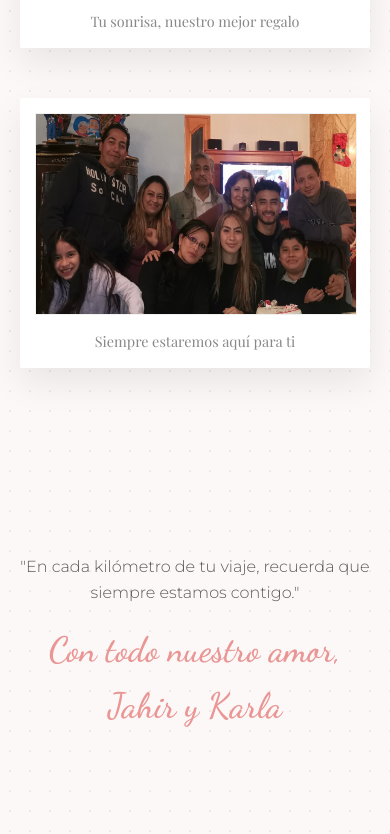
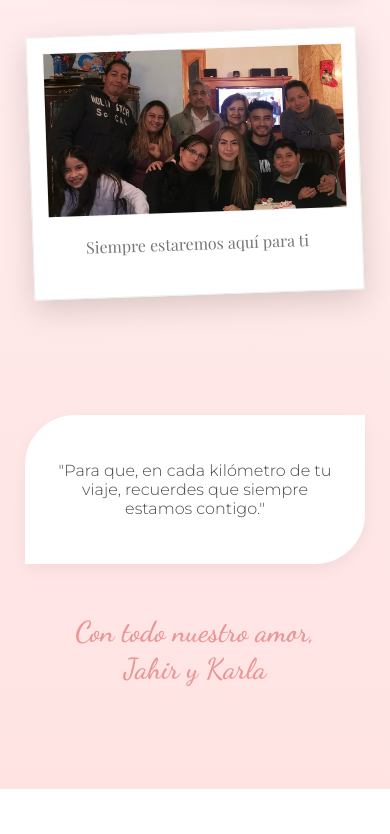
Before and after one commit to ecuacuasrivera-hub/15-a-os-Mona-Gift-, a plain HTML site: page index.html in a window 390 px wide. Shown: the part 899-1733 px from the top of the page. After the commit the page ends 1688 px from the top, so only its background shows below. Drawn offline with nearby package versions, Linux system fonts and the light colour scheme; a web font is replaced by a local one.

Commit message:
Update index.html

```diff
--- a/index.html
+++ b/index.html
@@ -7,78 +7,165 @@
     <link href="https://fonts.googleapis.com/css2?family=Dancing+Script:wght@600&family=Playfair+Display:ital,wght@0,400;1,400&family=Montserrat:wght@300&display=swap" rel="stylesheet">
     <style>
         :root {
-            --color-fondo: #fcf8f7;
-            --color-acento: #d4a373;
-            --color-rosa: #e99695;
-            --color-texto: #5a5a5a;
+            --color-fondo-inicio: #fff5f5;
+            --color-fondo-fin: #ffe3e3;
+            --color-rosa-fuerte: #e99695;
+            --color-dorado: #d4a373;
+            --color-texto: #4a4a4a;
         }
+
         body {
-            background-color: var(--color-fondo);
-            background-image: radial-gradient(#f3e7e4 1px, transparent 1px);
-            background-size: 20px 20px;
+            background: linear-gradient(180deg, var(--color-fondo-inicio) 0%, var(--color-fondo-fin) 100%);
+            min-height: 100vh;
             margin: 0;
             padding: 0;
             font-family: 'Montserrat', sans-serif;
             color: var(--color-texto);
-            line-height: 1.6;
+            overflow-x: hidden;
+            position: relative;
         }
+
+        /* Elementos decorativos de fondo (Siluetas) */
+        .decoracion {
+            position: fixed;
+            opacity: 0.1;
+            z-index: 0;
+            pointer-events: none;
+        }
+
+        .camara { top: 10%; left: 5%; width: 100px; transform: rotate(-15deg); }
+        .estrellas { top: 20%; right: 10%; width: 80px; }
+        .fotos-antiguas { bottom: 10%; left: 8%; width: 120px; transform: rotate(10deg); }
+        .camara-derecha { bottom: 15%; right: 5%; width: 90px; transform: rotate(20deg); }
+
         header {
-            padding: 80px 20px 40px;
+            padding: 60px 20px;
             text-align: center;
+            position: relative;
+            z-index: 1;
         }
+
         h1 {
             font-family: 'Dancing Script', cursive;
-            font-size: 3.5rem;
-            color: var(--color-rosa);
+            font-size: 4rem;
+            color: var(--color-rosa-fuerte);
             margin: 0;
+            animation: float 3s ease-in-out infinite;
         }
+
         .subtitulo {
             font-family: 'Playfair Display', serif;
             font-style: italic;
-            font-size: 1.1rem;
-            letter-spacing: 2px;
-            color: var(--color-acento);
-            margin-top: 10px;
+            font-size: 1.2rem;
+            letter-spacing: 3px;
+            color: var(--color-dorado);
             text-transform: uppercase;
         }
+
         .contenedor-fotos {
-            max-width: 600px;
+            max-width: 800px;
             margin: 0 auto;
             padding: 20px;
+            display: flex;
+            flex-direction: column;
+            align-items: center;
+            position: relative;
+            z-index: 1;
         }
+
+        /* Estilo Polaroid con Rotación */
         .foto-card {
             background: white;
-            padding: 15px;
-            margin-bottom: 50px;
-            border-radius: 2px;
-            box-shadow: 0 15px 35px rgba(0,0,0,0.08);
+            padding: 15px 15px 40px 15px;
+            margin-bottom: 60px;
+            width: 85%;
+            max-width: 450px;
+            box-shadow: 0 10px 30px rgba(0,0,0,0.15);
+            border: 1px solid #eee;
+            position: relative;
         }
+
         .foto-card img {
             width: 100%;
             height: auto;
             display: block;
-            border: 1px solid #f0f0f0;
-            min-height: 200px; /* Evita que el cuadro se vea vacío si tarda en cargar */
+            border: 1px solid #f9f9f9;
         }
+
+        /* Rotaciones individuales iniciales */
+        .card-1 { transform: rotate(-3deg); }
+        .card-2 { transform: rotate(4deg); }
+        .card-3 { transform: rotate(-2deg); }
+
+        /* Efecto de Sacudida (Shake) al pasar el mouse */
+        .foto-card:hover {
+            z-index: 10;
+            cursor: pointer;
+            animation: shake 0.5s ease-in-out infinite;
+        }
+
         .pie-foto {
-            margin-top: 15px;
+            margin-top: 20px;
             font-family: 'Playfair Display', serif;
-            font-size: 0.9rem;
-            color: #888;
+            font-size: 1rem;
+            color: #777;
             text-align: center;
         }
+
         footer {
             text-align: center;
-            padding: 100px 20px;
+            padding: 40px 20px 100px;
+            position: relative;
+            z-index: 1;
         }
-        .firma {
+
+        .mensaje-final {
+            background: white;
+            display: inline-block;
+            padding: 30px;
+            border-radius: 50px 0 50px 0;
+            box-shadow: 0 5px 15px rgba(0,0,0,0.05);
+            max-width: 80%;
+            margin-bottom: 40px;
+        }
+
+        .firma-contenedor {
             font-family: 'Dancing Script', cursive;
             font-size: 2.2rem;
-            color: var(--color-rosa);
+            color: var(--color-rosa-fuerte);
+            display: block;
+            line-height: 1.3;
+            margin-top: 10px;
+        }
+
+        /* Animaciones */
+        @keyframes shake {
+            0% { transform: rotate(0deg) translate(2px, 1px); }
+            25% { transform: rotate(1deg) translate(-1px, -2px); }
+            50% { transform: rotate(-1deg) translate(-3px, 0px); }
+            75% { transform: rotate(1deg) translate(3px, 2px); }
+            100% { transform: rotate(0deg) translate(1px, -1px); }
+        }
+
+        @keyframes float {
+            0%, 100% { transform: translateY(0); }
+            50% { transform: translateY(-10px); }
+        }
+
+        @media (max-width: 600px) {
+            h1 { font-size: 3rem; }
+            .decoracion { width: 60px; }
+            .firma-contenedor { font-size: 1.8rem; }
         }
     </style>
 </head>
 <body>
+
+    <!-- SVGs de decoración (Siluetas) -->
+    <svg class="decoracion camara" viewBox="0 0 24 24" fill="none" stroke="currentColor" stroke-width="1" stroke-linecap="round" stroke-linejoin="round"><path d="M14.5 4h-5L7 7H4a2 2 0 0 0-2 2v9a2 2 0 0 0 2 2h16a2 2 0 0 0 2-2V9a2 2 0 0 0-2-2h-3l-2.5-3z"/><circle cx="12" cy="13" r="3"/></svg>
+    <svg class="decoracion estrellas" viewBox="0 0 24 24" fill="currentColor"><path d="M12 2l3.09 6.26L22 9.27l-5 4.87 1.18 6.88L12 17.77l-6.18 3.25L7 14.14 2 9.27l6.91-1.01L12 2z"/></svg>
+    <svg class="decoracion fotos-antiguas" viewBox="0 0 24 24" fill="none" stroke="currentColor" stroke-width="1"><rect x="3" y="3" width="18" height="18" rx="2"/><path d="M3 14l4-4 3 3 5-5 5 5v4H3z"/></svg>
+    <svg class="decoracion camara-derecha" viewBox="0 0 24 24" fill="none" stroke="currentColor" stroke-width="1"><circle cx="12" cy="12" r="10"/><path d="M12 8v8M8 12h8"/></svg>
 
     <header>
         <h1>¡Felices 15 años, Mona!</h1>
@@ -86,25 +173,34 @@
     </header>
 
     <main class="contenedor-fotos">
-        <div class="foto-card">
+        <!-- FOTO 1 (.jpeg) -->
+        <div class="foto-card card-1">
             <img src="./foto1.jpeg" alt="Recuerdo 1">
             <div class="pie-foto">Momentos que guardamos en el alma</div>
         </div>
 
-        <div class="foto-card">
+        <!-- FOTO 2 (.jpg) -->
+        <div class="foto-card card-2">
             <img src="./foto2.jpg" alt="Recuerdo 2">
             <div class="pie-foto">Tu sonrisa, nuestro mejor regalo</div>
         </div>
 
-        <div class="foto-card">
+        <!-- FOTO 3 (.jpg) -->
+        <div class="foto-card card-3">
             <img src="./foto3.jpg" alt="Recuerdo 3">
             <div class="pie-foto">Siempre estaremos aquí para ti</div>
         </div>
     </main>
 
     <footer>
-        <p>"En cada kilómetro de tu viaje, recuerda que siempre estamos contigo."</p>
-        <div class="firma">Con todo nuestro amor, Jahir y Karla</div>
+        <div class="mensaje-final">
+            <p>"Para que, en cada kilómetro de tu viaje, recuerdes que siempre estamos contigo."</p>
+        </div>
+
+        <div class="firma-contenedor">
+            Con todo nuestro amor,<br>
+            Jahir y Karla
+        </div>
     </footer>
 
 </body>
```
